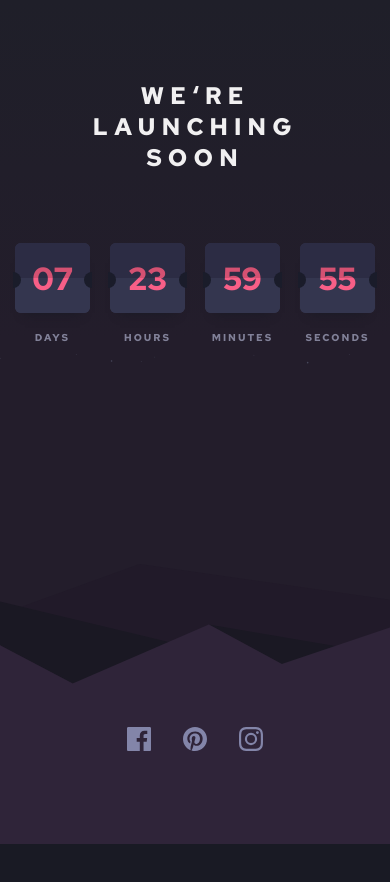
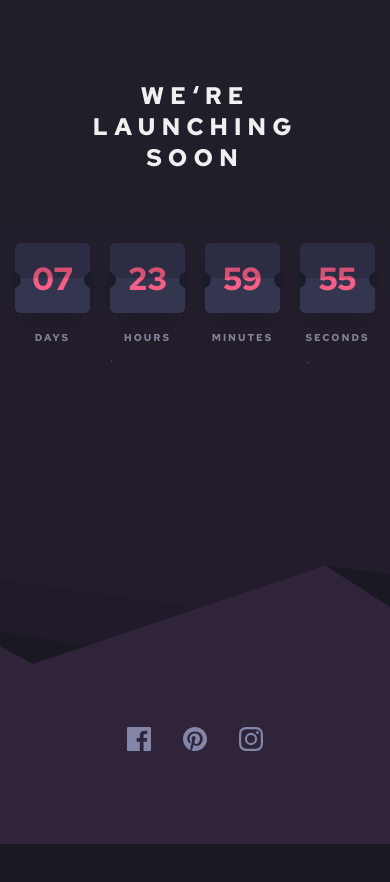
Before and after one commit to itiwariarun/Kraftshala_Frontend, a Next.js app: page / in a window 390 px wide. Shown: the top 882 px of the page. Built offline with nearby package versions, Linux system fonts and the light colour scheme.

Commit message:
fix: footer height

```diff
--- a/components/Footer.jsx
+++ b/components/Footer.jsx
@@ -25,7 +25,7 @@ function Footer() {
         fill
         style={{
           objectFit: "cover",
-          objectPosition: isMobile ? "85% 20%" : "top",
+          objectPosition: isMobile ? "100% top" : "top",
         }}
         priority
       />
```
